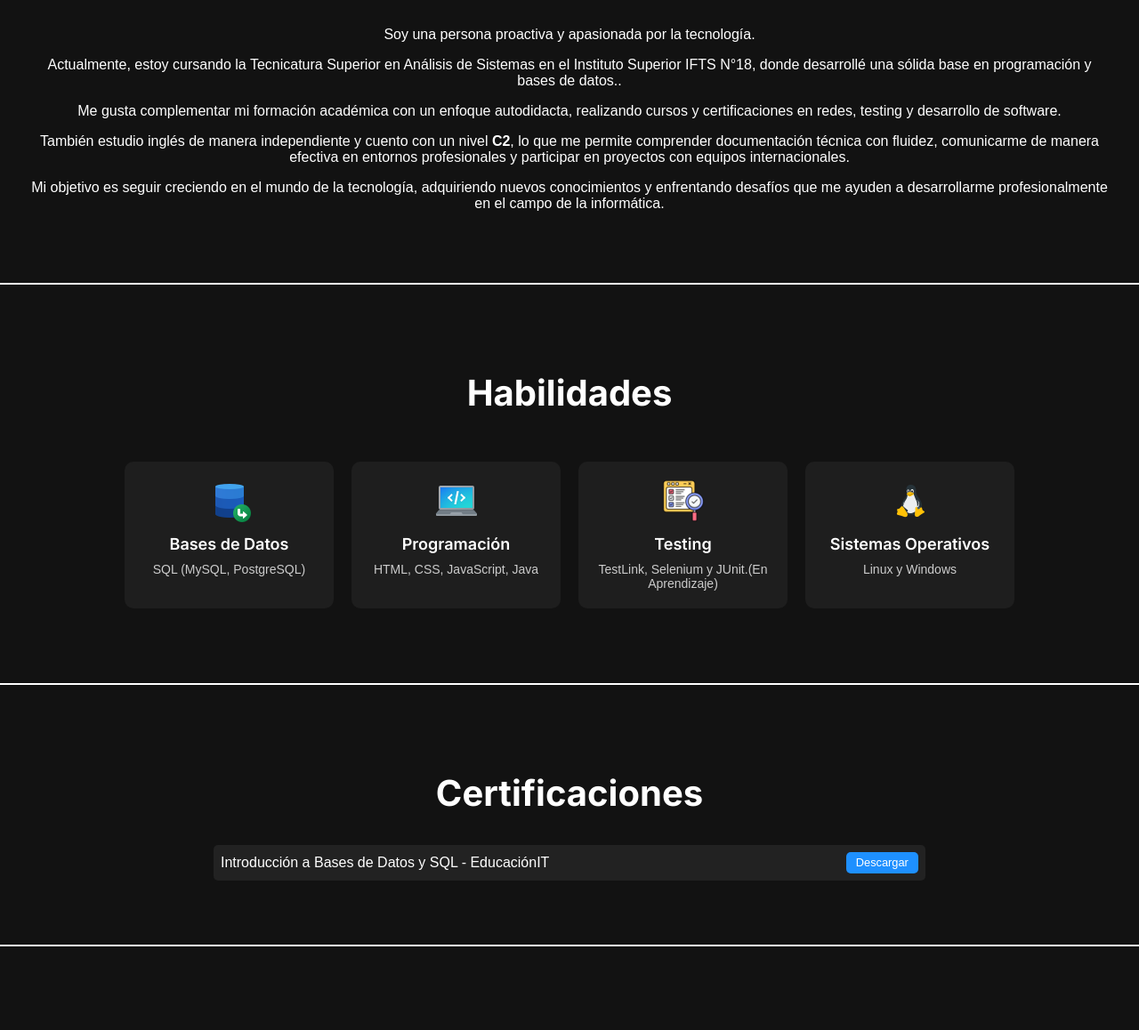
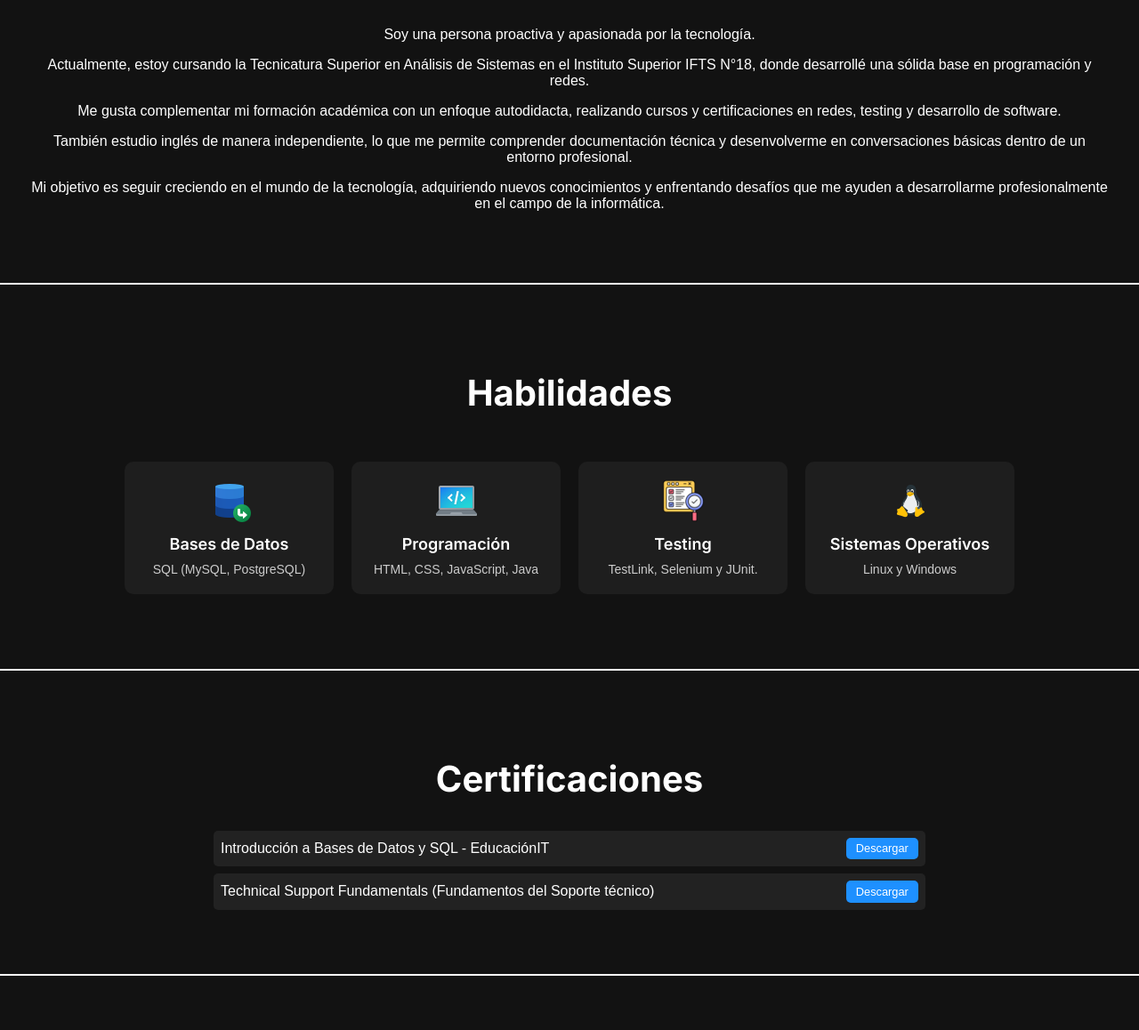
Before and after one commit to matiasleonel28/Portfolio--Matias-Gomez, a plain HTML site: page index.html in a window 1280 px wide. Shown: the part 505-1663 px from the top of the page at 89% size. Drawn offline with Linux system fonts and the light colour scheme.

Commit message:
Add files via upload

```diff
--- a/index.html
+++ b/index.html
@@ -45,12 +45,11 @@
     <h2>Acerca de mí</h2>
     <p> Soy una persona proactiva y apasionada por la tecnología. </p>
     <p> Actualmente, estoy cursando la Tecnicatura Superior en Análisis de Sistemas en el Instituto Superior IFTS N°18,
-      donde desarrollé una sólida base en programación y bases de datos.. </p>
+      donde desarrollé una sólida base en programación y redes. </p>
     <p> Me gusta complementar mi formación académica con un enfoque autodidacta, realizando cursos y certificaciones en
       redes, testing y desarrollo de software. </p>
-    <p>También estudio inglés de manera independiente y cuento con un nivel <strong>C2</strong>, lo que me permite comprender
-      documentación técnica con fluidez, comunicarme de manera efectiva en entornos profesionales y participar en proyectos con
-      equipos internacionales.</p>
+    <p> También estudio inglés de manera independiente, lo que me permite comprender documentación técnica y
+      desenvolverme en conversaciones básicas dentro de un entorno profesional. </p>
     <p> Mi objetivo es seguir creciendo en el mundo de la tecnología, adquiriendo nuevos conocimientos y enfrentando
       desafíos que me ayuden a desarrollarme profesionalmente en el campo de la informática. </p>
 
@@ -79,7 +78,7 @@
       <div class="habilidad">
         <img src="icons/usability-testing_17028049.png">
         <h3>Testing</h3>
-        <p>TestLink, Selenium y JUnit.(En Aprendizaje)</p>
+        <p>TestLink, Selenium y JUnit.</p>
       </div>
 
 
@@ -102,6 +101,11 @@
       <li>
         <span> Introducción a Bases de Datos y SQL - EducaciónIT</span>
         <a href="certis/Certificado-Introducción-a-Bases-de-Datos-y-SQL-EducaciónIT.pdf" class="btn-small"
+          download>Descargar</a>
+      </li>
+      <li>
+        <span> Technical Support Fundamentals (Fundamentos del Soporte técnico)</span>
+        <a href="certis/Coursera K8U8MFJ4CJVI.pdf" class="btn-small"
           download>Descargar</a>
       </li>
 
```
Also changed, not shown: 1 other file.
